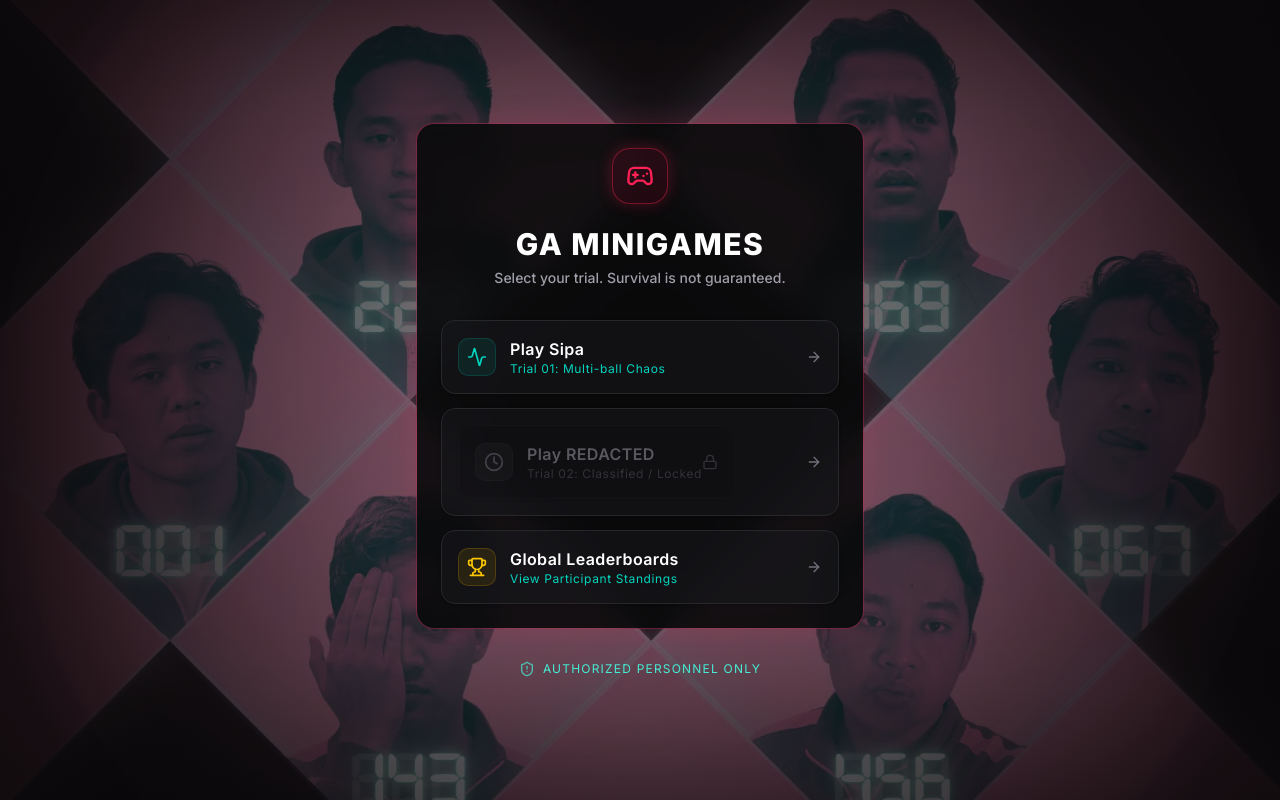
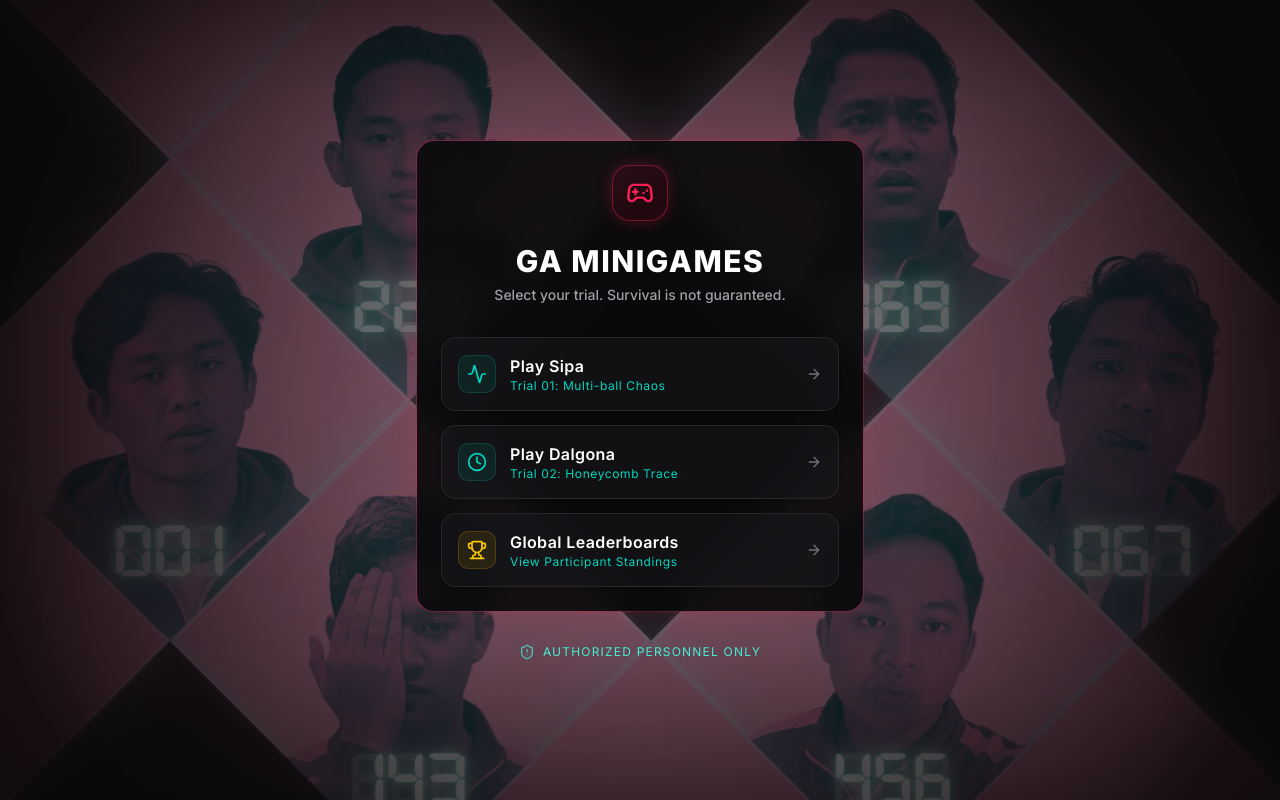
Before and after one commit to nomorepinto/arcus-ga-games, a Next.js app in the folder nextjs-web-app/: page / in a window 1280 px wide. Built offline with nearby package versions, Linux system fonts and the light colour scheme.

Commit message:
feat: enabled dalgona

```diff
--- a/nextjs-web-app/app/leaderboard/page.jsx
+++ b/nextjs-web-app/app/leaderboard/page.jsx
@@ -144,7 +144,7 @@ export default function Leaderboard() {
             className="flex items-center gap-2 font-mono text-xs uppercase tracking-wider py-2.5 text-zinc-400 data-[state=active]:bg-rose-600 data-[state=active]:text-white data-[state=active]:shadow-[0_0_15px_rgba(225,29,72,0.4)] transition-all"
           >
             <Clock className="w-4 h-4 text-teal-400 data-[state=active]:text-white" />
-            Trial 02: ???
+            Trial 02: Dalgona
           </TabsTrigger>
         </TabsList>
 
--- a/nextjs-web-app/app/page.jsx
+++ b/nextjs-web-app/app/page.jsx
@@ -73,17 +73,14 @@ export default function Home() {
             href="/dalgona"
             className="group flex items-center justify-between p-4 rounded-xl border border-zinc-800 bg-zinc-900/60 hover:bg-rose-950/30 hover:border-rose-500/50 transition-all duration-300 shadow-sm"
           >
-            <div className="flex items-center justify-between p-4 rounded-xl border border-zinc-900 bg-zinc-950/40 opacity-50 cursor-not-allowed select-none shadow-sm">
-              <div className="flex items-center gap-3.5">
-                <div className="p-2 rounded-lg bg-zinc-800/50 border border-zinc-700/30 text-zinc-500">
-                  <Clock className="w-5 h-5" />
-                </div>
-                <div>
-                  <div className="font-semibold text-zinc-400 tracking-wide">Play REDACTED</div>
-                  <div className="text-xs text-zinc-600 font-mono tracking-wider">Trial 02: Classified / Locked</div>
-                </div>
+            <div className="flex items-center gap-3.5">
+              <div className="p-2 rounded-lg bg-teal-500/10 border border-teal-500/20 text-teal-400 group-hover:shadow-[0_0_10px_rgba(45,212,191,0.3)] transition-all">
+                <Clock className="w-5 h-5" />
               </div>
-              <Lock className="w-4 h-4 text-zinc-600" />
+              <div>
+                  <div className="font-semibold text-white tracking-wide">Play Dalgona</div>
+                  <div className="text-xs text-teal-400 font-mono tracking-wider">Trial 02: Honeycomb Trace</div>
+              </div>
             </div>
             <ArrowRight className="w-4 h-4 text-zinc-500 group-hover:text-rose-400 group-hover:translate-x-1 transition-all" />
           </Link>
```
